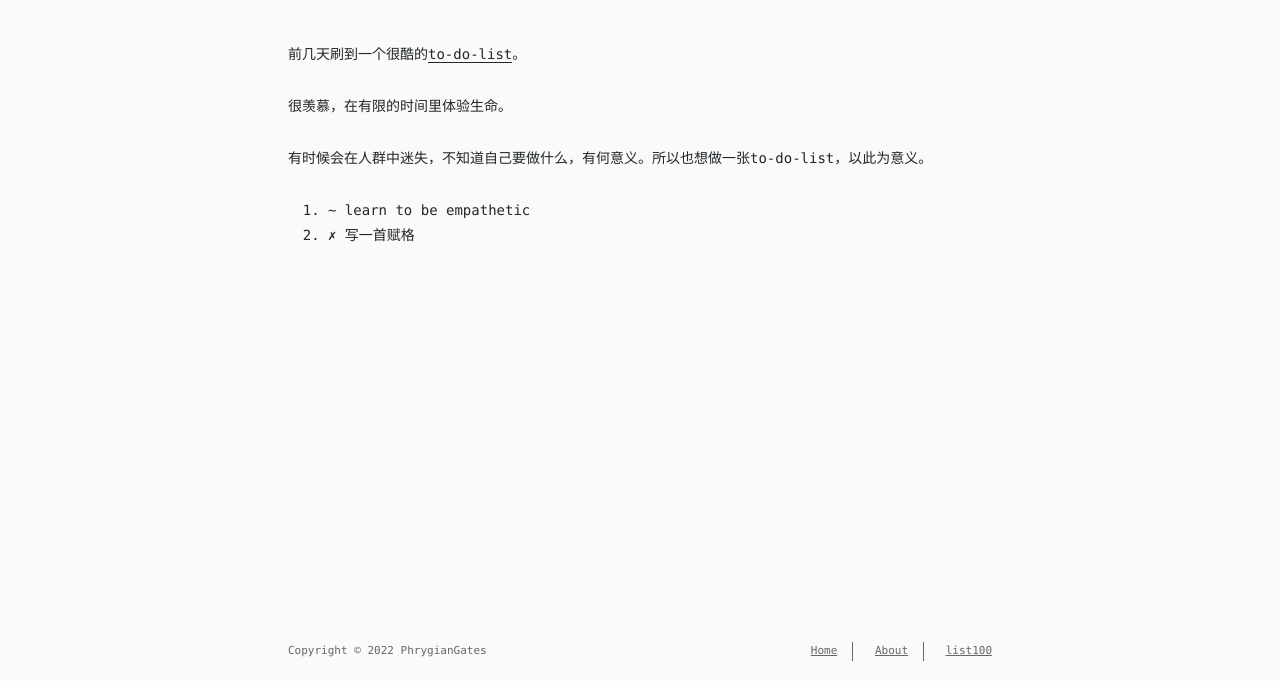
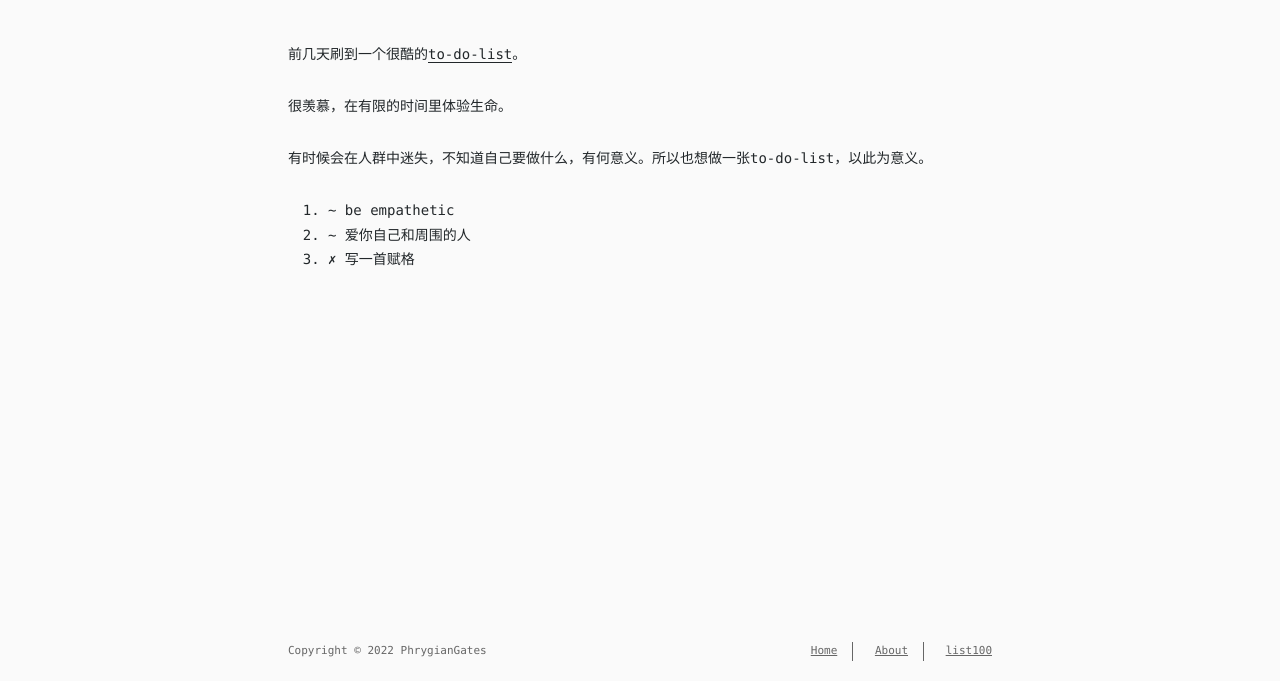
Before and after one commit to PhrygianGates/PhrygianGates.github.io, a plain HTML site: page list100/index.html in a window 1280 px wide. Shown: the part 119-800 px from the top of the page. Drawn offline with Linux system fonts and the light colour scheme; a web font is replaced by a local one.

Commit message:
Site updated: 2022-02-17 10:04:30

```diff
--- a/list100/index.html
+++ b/list100/index.html
@@ -6,15 +6,15 @@
     <meta http-equiv="X-UA-Compatible" content="IE=edge">
     <meta name="HandheldFriendly" content="True">
     <meta name="viewport" content="width=device-width, initial-scale=1, maximum-scale=1" />
-    <meta name="description" content="前几天刷到一个很酷的to-do-list。 很羡慕，在有限的时间里体验生命。 有时候会在人群中迷失，不知道自己要做什么，有何意义。所以也想做一张to-do-list，以此为意义。  ~ learn to be empathetic ✗ 写一首赋格">
+    <meta name="description" content="前几天刷到一个很酷的to-do-list。 很羡慕，在有限的时间里体验生命。 有时候会在人群中迷失，不知道自己要做什么，有何意义。所以也想做一张to-do-list，以此为意义。  ~ be empathetic ~ 爱你自己和周围的人 ✗ 写一首赋格">
 <meta property="og:type" content="website">
 <meta property="og:title" content="list100">
 <meta property="og:url" content="http://example.com/list100/index.html">
 <meta property="og:site_name" content="PhrygianGates">
-<meta property="og:description" content="前几天刷到一个很酷的to-do-list。 很羡慕，在有限的时间里体验生命。 有时候会在人群中迷失，不知道自己要做什么，有何意义。所以也想做一张to-do-list，以此为意义。  ~ learn to be empathetic ✗ 写一首赋格">
+<meta property="og:description" content="前几天刷到一个很酷的to-do-list。 很羡慕，在有限的时间里体验生命。 有时候会在人群中迷失，不知道自己要做什么，有何意义。所以也想做一张to-do-list，以此为意义。  ~ be empathetic ~ 爱你自己和周围的人 ✗ 写一首赋格">
 <meta property="og:locale" content="en_US">
 <meta property="article:published_time" content="2022-02-16T09:06:13.000Z">
-<meta property="article:modified_time" content="2022-02-16T15:23:11.937Z">
+<meta property="article:modified_time" content="2022-02-17T02:04:07.441Z">
 <meta property="article:author" content="PhrygianGates">
 <meta name="twitter:card" content="summary">
 
@@ -93,7 +93,8 @@
 <p>很羡慕，在有限的时间里体验生命。</p>
 <p>有时候会在人群中迷失，不知道自己要做什么，有何意义。所以也想做一张to-do-list，以此为意义。</p>
 <ol>
-<li>~ learn to be empathetic</li>
+<li>~ be empathetic</li>
+<li>~ 爱你自己和周围的人</li>
 <li>✗ 写一首赋格</li>
 </ol>
 
```
